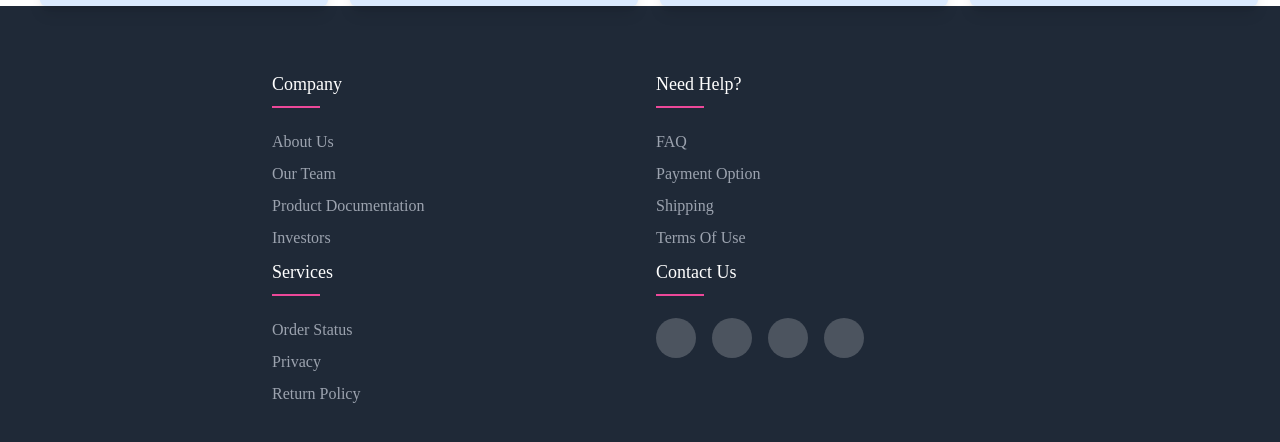
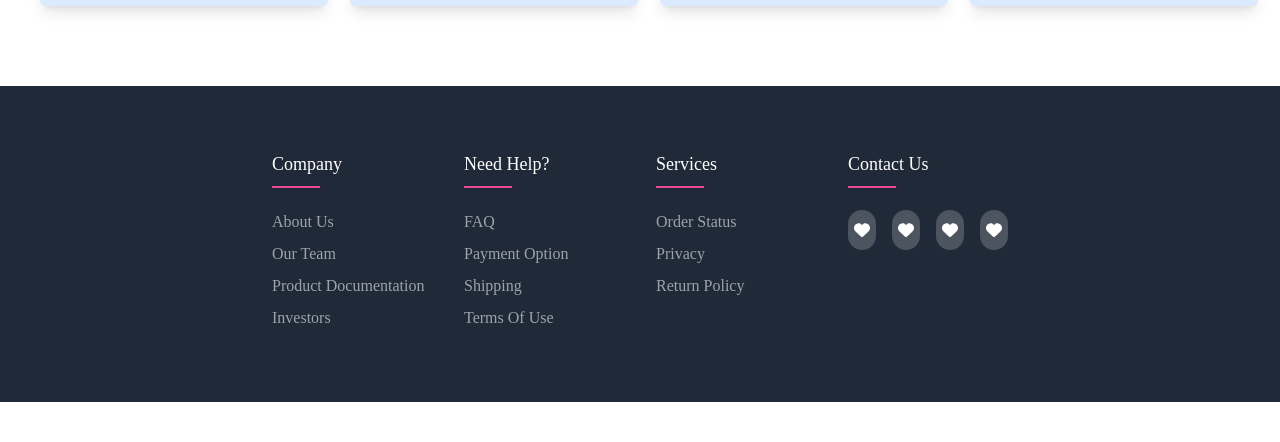
Before and after one commit to KrishnaSharma10/Blumi-thriftstore-ecommerce-frontned, a React (Create React App) app: page / in a window 1280 px wide. Shown: the part 1327-1769 px from the top of the page. After the commit the page ends 1729 px from the top, so only its background shows below. Built offline with nearby package versions, Linux system fonts and the light colour scheme; a web font is replaced by a local one.

Commit message:
Update Footer.js

```diff
--- a/src/components/Footer/Footer.js
+++ b/src/components/Footer/Footer.js
@@ -1,52 +1,51 @@
 import React from 'react'
+import { NavLink, Link } from 'react-router-dom';
+import { FontAwesomeIcon } from '@fortawesome/react-fontawesome';
+import { faHeart } from '@fortawesome/free-solid-svg-icons';
 
 const Footer = () => {
-
-    return(
-        <footer class="bg-gray-800 py-16">
-        <div class="container mx-auto">
-            <div class="flex flex-wrap">
-                <div class="w-full md:w-1/2 lg:w-1/4 px-4 mb-8 md:mb-0">
-                    <h4 class="text-lg font-medium text-white capitalize mb-8 relative before:content-[''] before:absolute before:left-0 before:bottom-[-10px] before:w-12 before:h-0.5 before:bg-pink-500">Company</h4>
-                    <ul class="list-none">
-                        <li class="mb-2"><a href="#" class="text-base font-light text-gray-400 capitalize hover:text-white hover:pl-2 transition-all duration-300">About us</a></li>
-                        <li class="mb-2"><a href="#" class="text-base font-light text-gray-400 capitalize hover:text-white hover:pl-2 transition-all duration-300">Our team</a></li>
-                        <li class="mb-2"><a href="#" class="text-base font-light text-gray-400 capitalize hover:text-white hover:pl-2 transition-all duration-300">Product Documentation</a></li>
-                        <li><a href="#" class="text-base font-light text-gray-400 capitalize hover:text-white hover:pl-2 transition-all duration-300">Investors</a></li>
+    return (
+        <footer className="bg-gray-800 py-16 w-full mt-20">
+            <div className="container mx-auto">
+                <div className="flex flex-wrap">
+                    <div className="w-full md:w-1/4 px-4 mb-8 md:mb-0">
+                        <h4 className="text-lg font-medium text-white capitalize mb-8 relative before:content-[''] before:absolute before:left-0 before:bottom-[-10px] before:w-12 before:h-0.5 before:bg-pink-500">Company</h4>
+                        <ul className="list-none">
+                            <li className="mb-2"><NavLink to='/AboutUs' className="text-base font-light text-gray-400 capitalize hover:text-white hover:pl-2 transition-all duration-300">About us</NavLink></li>
+                            <li className="mb-2"><NavLink to='' className="text-base font-light text-gray-400 capitalize hover:text-white hover:pl-2 transition-all duration-300">Our team</NavLink></li>
+                            <li className="mb-2"><NavLink to='' className="text-base font-light text-gray-400 capitalize hover:text-white hover:pl-2 transition-all duration-300">Product Documentation</NavLink></li>
+                            <li><NavLink to="#" className="text-base font-light text-gray-400 capitalize hover:text-white hover:pl-2 transition-all duration-300">Investors</NavLink></li>
                         </ul>
                     </div>
-                <div class="w-full md:w-1/2 lg:w-1/4 px-4 mb-8 md:mb-0">
-                    <h4 class="text-lg font-medium text-white capitalize mb-8 relative before:content-[''] before:absolute before:left-0 before:bottom-[-10px] before:w-12 before:h-0.5 before:bg-pink-500">Need Help?</h4>
-                    <ul class="list-none">
-                        <li class="mb-2"><a href="#" class="text-base font-light text-gray-400 capitalize hover:text-white hover:pl-2 transition-all duration-300">FAQ</a></li>
-                        <li class="mb-2"><a href="#" class="text-base font-light text-gray-400 capitalize hover:text-white hover:pl-2 transition-all duration-300">Payment option</a></li>
-                        <li class="mb-2"><a href="#" class="text-base font-light text-gray-400 capitalize hover:text-white hover:pl-2 transition-all duration-300">Shipping</a></li>
-                        <li class="mb-2"><a href="#" class="text-base font-light text-gray-400 capitalize hover:text-white hover:pl-2 transition-all duration-300">Terms of use</a></li>
+                    <div className="w-full md:w-1/4 px-4 mb-8 md:mb-0">
+                        <h4 className="text-lg font-medium text-white capitalize mb-8 relative before:content-[''] before:absolute before:left-0 before:bottom-[-10px] before:w-12 before:h-0.5 before:bg-pink-500">Need Help?</h4>
+                        <ul className="list-none">
+                            <li className="mb-2"><NavLink to='' className="text-base font-light text-gray-400 capitalize hover:text-white hover:pl-2 transition-all duration-300">FAQ</NavLink></li>
+                            <li className="mb-2"><NavLink to='' className="text-base font-light text-gray-400 capitalize hover:text-white hover:pl-2 transition-all duration-300">Payment option</NavLink></li>
+                            <li className="mb-2"><NavLink to='' className="text-base font-light text-gray-400 capitalize hover:text-white hover:pl-2 transition-all duration-300">Shipping</NavLink></li>
+                            <li className="mb-2"><NavLink to='' className="text-base font-light text-gray-400 capitalize hover:text-white hover:pl-2 transition-all duration-300">Terms of use</NavLink></li>
                         </ul>
                     </div>
-                <div class="w-full md:w-1/2 lg:w-1/4 px-4 mb-8 md:mb-0">
-                    <h4 class="text-lg font-medium text-white capitalize mb-8 relative before:content-[''] before:absolute before:left-0 before:bottom-[-10px] before:w-12 before:h-0.5 before:bg-pink-500">Services</h4>
-                    <ul class="list-none">
-                        <li class="mb-2"><a href="#" class="text-base font-light text-gray-400 capitalize hover:text-white hover:pl-2 transition-all duration-300">Order Status</a></li>
-                        <li class="mb-2"><a href="#" class="text-base font-light text-gray-400 capitalize hover:text-white hover:pl-2 transition-all duration-300">Privacy </a></li>
-                        <li class="mb-2"><a href="#" class="text-base font-light text-gray-400 capitalize hover:text-white hover:pl-2 transition-all duration-300">Return Policy </a></li>
-
+                    <div className="w-full md:w-1/4 px-4 mb-8 md:mb-0">
+                        <h4 className="text-lg font-medium text-white capitalize mb-8 relative before:content-[''] before:absolute before:left-0 before:bottom-[-10px] before:w-12 before:h-0.5 before:bg-pink-500">Services</h4>
+                        <ul className="list-none">
+                            <li className="mb-2"><NavLink to='' className="text-base font-light text-gray-400 capitalize hover:text-white hover:pl-2 transition-all duration-300">Order Status</NavLink></li>
+                            <li className="mb-2"><NavLink to='' className="text-base font-light text-gray-400 capitalize hover:text-white hover:pl-2 transition-all duration-300">Privacy </NavLink></li>
+                            <li className="mb-2"><NavLink to='' className="text-base font-light text-gray-400 capitalize hover:text-white hover:pl-2 transition-all duration-300">Return Policy </NavLink></li>
                         </ul>
                     </div>
-                <div class="w-full md:w-1/2 lg:w-1/4 px-4 mb-8 md:mb-0">
-                    <h4 class="text-lg font-medium text-white capitalize mb-8 relative before:content-[''] before:absolute before:left-0 before:bottom-[-10px] before:w-12 before:h-0.5 before:bg-pink-500">Contact us</h4>
-                    <div class="flex space-x-4">
-                        <a href="#" class="h-10 w-10 bg-white bg-opacity-20 text-white rounded-full flex items-center justify-center hover:bg-white hover:text-gray-800 transition-all duration-500"><i class="fab fa-instagram"></i></a>
-                        <a href="#" class="h-10 w-10 bg-white bg-opacity-20 text-white rounded-full flex items-center justify-center hover:bg-white hover:text-gray-800 transition-all duration-500"><i class="fab fa-facebook-f"></i></a>
-                        <a href="#" class="h-10 w-10 bg-white bg-opacity-20 text-white rounded-full flex items-center justify-center hover:bg-white hover:text-gray-800 transition-all duration-500"><i class="fab fa-twitter"></i></a>
-                        <a href="#" class="h-10 w-10 bg-white bg-opacity-20 text-white rounded-full flex items-center justify-center hover:bg-white hover:text-gray-800 transition-all duration-500"><i class="fab fa-linkedin-in"></i></a>
+                    <div className="w-full md:w-1/4 px-4 mb-8 md:mb-0">
+                        <h4 className="text-lg font-medium text-white capitalize mb-8 relative before:content-[''] before:absolute before:left-0 before:bottom-[-10px] before:w-12 before:h-0.5 before:bg-pink-500">Contact us</h4>
+                        <div className="flex space-x-4">
+                            <NavLink to='' className="h-10 w-10 bg-white bg-opacity-20 text-white rounded-full flex items-center justify-center hover:bg-white hover:text-gray-800 transition-all duration-500"><FontAwesomeIcon icon={faHeart} /></NavLink>
+                            <NavLink to='' className="h-10 w-10 bg-white bg-opacity-20 text-white rounded-full flex items-center justify-center hover:bg-white hover:text-gray-800 transition-all duration-500"><FontAwesomeIcon icon={faHeart} /></NavLink>
+                            <NavLink to='' className="h-10 w-10 bg-white bg-opacity-20 text-white rounded-full flex items-center justify-center hover:bg-white hover:text-gray-800 transition-all duration-500"><FontAwesomeIcon icon={faHeart} /></NavLink>
+                            <NavLink to='' className="h-10 w-10 bg-white bg-opacity-20 text-white rounded-full flex items-center justify-center hover:bg-white hover:text-gray-800 transition-all duration-500"><FontAwesomeIcon icon={faHeart} /></NavLink>
                         </div>
                     </div>
                 </div>
             </div>
         </footer>
-
     )
 }
-
 export default Footer;
```
Lines whose indentation alone changed are shown as unchanged.
